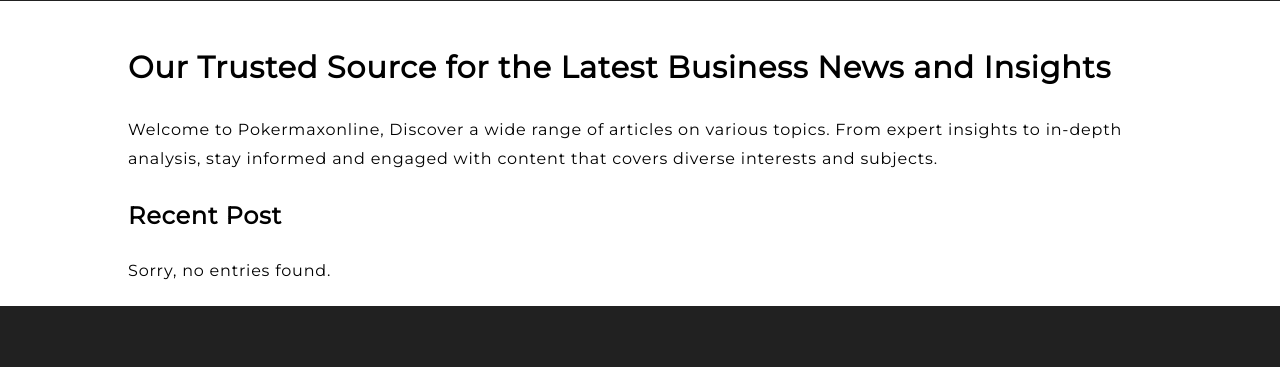
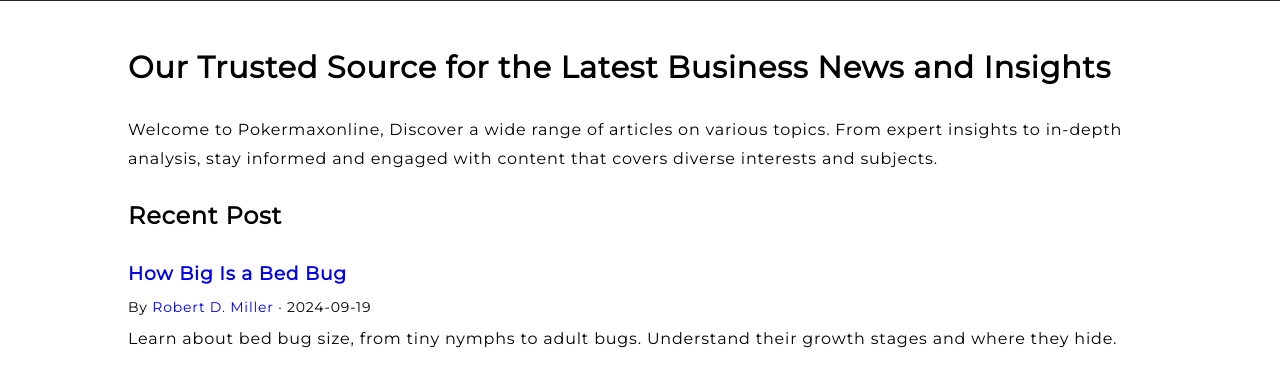
Before and after one commit to Dunals/pokermaxonline, a plain HTML site: page index.html in a window 1280 px wide. Shown: the part 59-426 px from the top of the page. Drawn offline with Linux system fonts and the light colour scheme.

Commit message:
Update index.html

```diff
--- a/index.html
+++ b/index.html
@@ -1,3 +1,4 @@
+
 <!DOCTYPE html>
 <html lang="en-US">
 <head>
@@ -20,7 +21,10 @@
 <div class="top-bar"><div class="site-name">pokermaxonline</div><div class="menu"><a href="/">Home</a><a href="/about.html">About Us</a><a href="/contact.html">Contact Us</a></div><div class="menu-button" onclick="toggleMenu()">&#9776;</div></div>
 <div class="content"><h1 class="display-4 mb-4">Our Trusted Source for the Latest Business News and Insights</h1><p>Welcome to Pokermaxonline, Discover a wide range of articles on various topics. From expert insights to in-depth analysis, stay informed and engaged with content that covers diverse interests and subjects.</p>
 <h2>Recent Post</h2>
-Sorry, no entries found.</div>
+<h3><a href="read/how-big-is-a-bed-bug-1.html" title="How Big Is a Bed Bug">How Big Is a Bed Bug</a></h3>
+<p class="by">By <a href="about.html" target="_blank" title="Robert D. Miller | Pokermaxonline">Robert D. Miller</a> · 2024-09-19</p>
+<p class="txt">Learn about bed bug size, from tiny nymphs to adult bugs. Understand their growth stages and where they hide.</p>
+</div>
 <footer><div class="footer-content"><div class="footer-column"><h2>POKERMAXONLINE</h2><p>Discover a wide range of articles on various topics. From expert insights to in-depth analysis, stay informed and engaged with content that covers diverse interests and subjects.</p></div><div class="footer-column"><h4>Miscellaneous</h4><ul><li><a href="/">Home</a></li><li><a href="/sitemap.xml">Sitemap</a></li></ul></div><div class="footer-column"> <h4>Legal</h4><ul><li><a href="/about.html">About</a></li><li><a href="/privacy-policy.html">Privacy Policy</a></li><li><a href="/terms-and-conditions.html">Terms and Conditions</a></li><li><a href="/contact.html">Contact</a></li></ul></div><div class="footer-column"><h4>Contact</h4><p>Email: connect.findusa@gmail.com</p><p>Phone: +1941-924-2577</p><p>Address: Robert D. Miller 1773 Heavens Way Sarasota, FL 34231</p></div></div><p class="footer-copy">&copy; 2024 Pokermaxonline. All rights reserved.</p></footer>
 <script>function toggleMenu() {var menu = document.querySelector('.top-bar .menu');menu.style.display = menu.style.display === 'flex' ? 'none' : 'flex';}document.addEventListener('DOMContentLoaded', function() {var elements = document.querySelectorAll('.txt');elements.forEach(function(element) {var words = element.innerText.split(' ');if (words.length > 10) {element.innerText = words.slice(0, 30).join(' ');}});});</script>
 </body>
```
